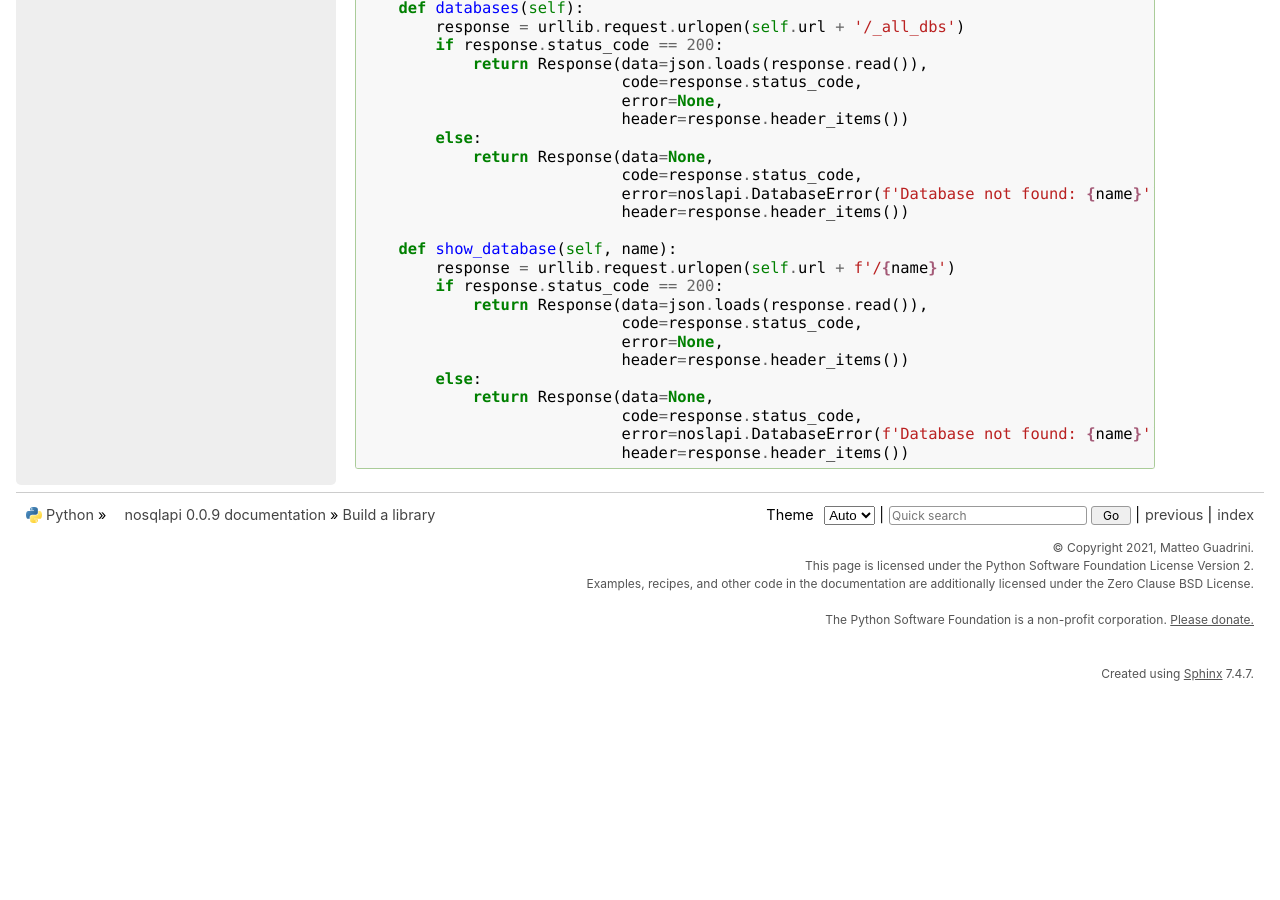
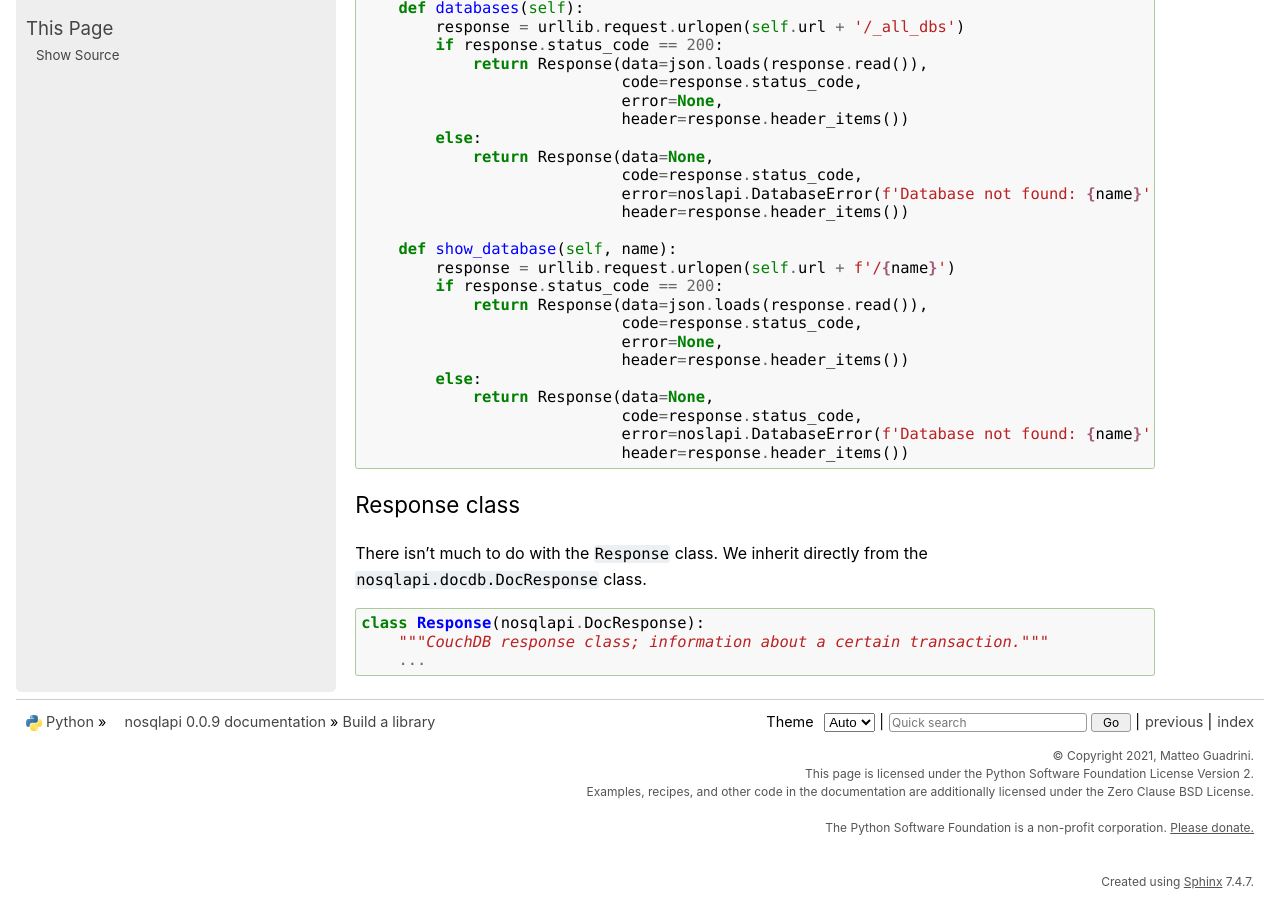
Before and after one commit to MatteoGuadrini/nosqlapi, a Sphinx documentation site: the page built from docs/source/build.rst, in a window 1280 px wide and 900 px high, scrolled down 2348 px. Built offline with Sphinx 7.4.7, drawn with Linux system fonts in a browser that asks for light colours; before the commit the page ends 3040 px from its top, so only the background shows below that.

Commit message:
Add Response class

```diff
--- a/docs/source/build.rst
+++ b/docs/source/build.rst
@@ -144,3 +144,14 @@
                                 code=response.status_code,
                                 error=noslapi.DatabaseError(f'Database not found: {name}'),
                                 header=response.header_items())
+
+Response class
+**************
+
+There isn't much to do with the ``Response`` class. We inherit directly from the ``nosqlapi.docdb.DocResponse`` class.
+
+.. code-block:: python
+
+    class Response(nosqlapi.DocResponse):
+        """CouchDB response class; information about a certain transaction."""
+        ...
```
